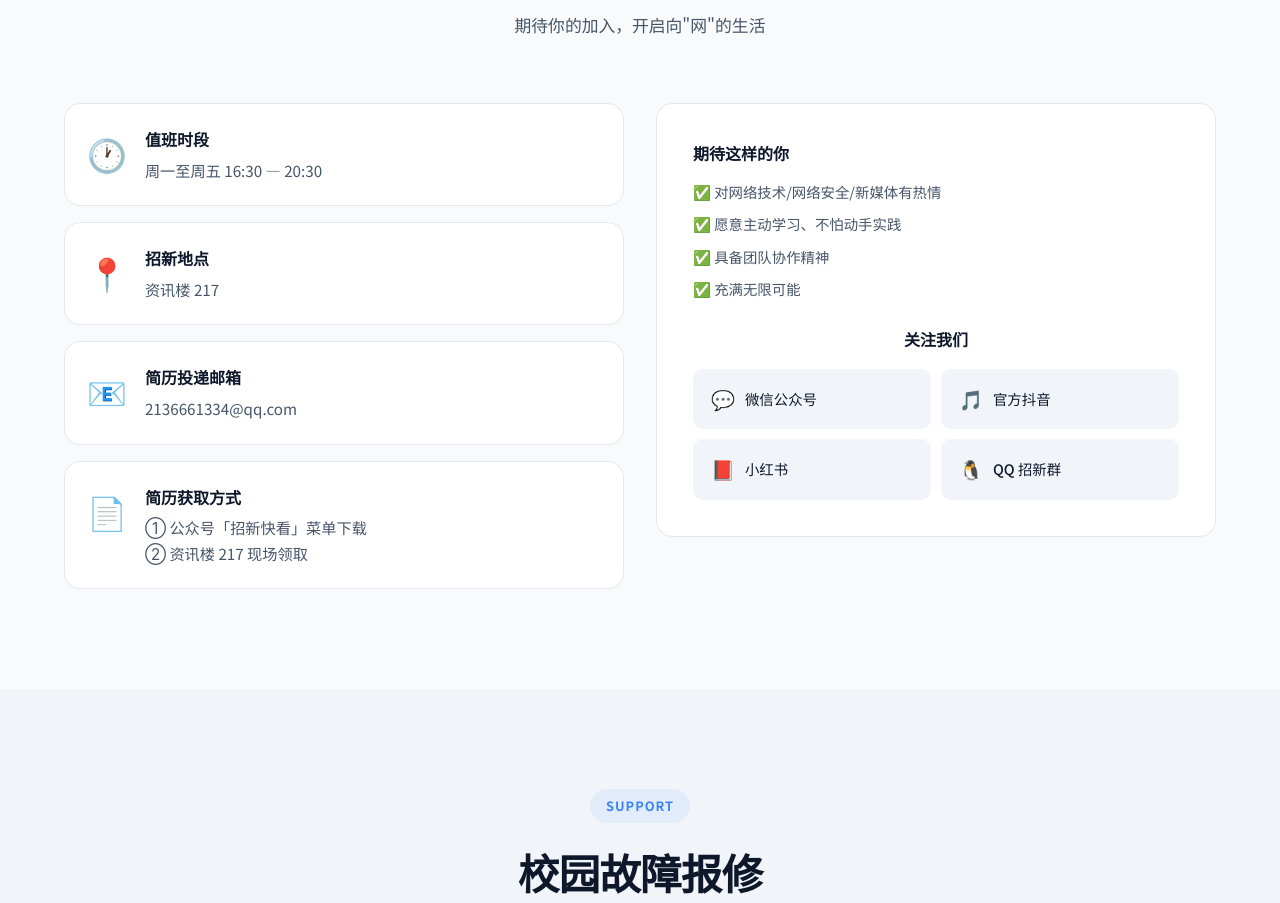
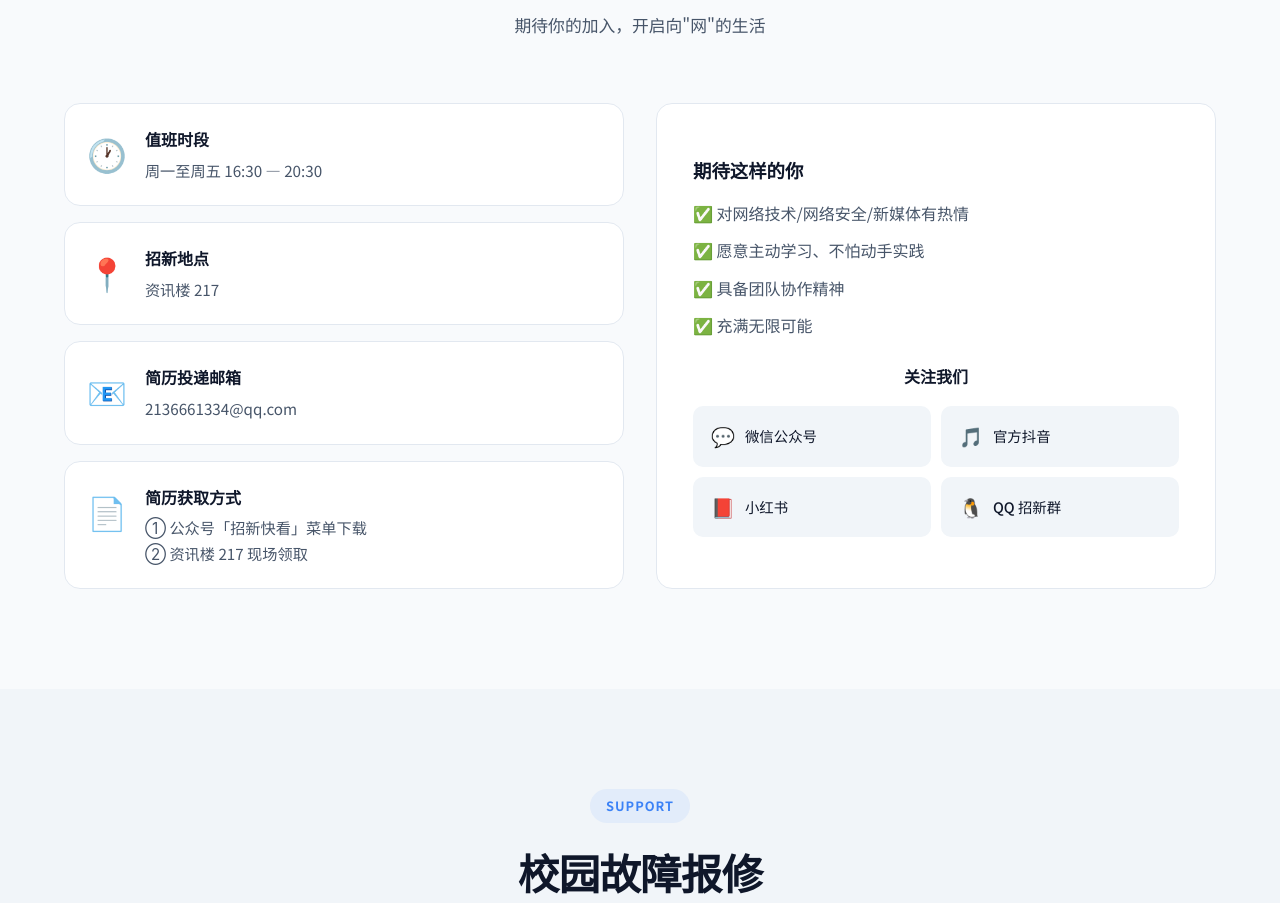
Before and after one commit to JOSNIPER/SD-Network-Tech-Studio, a plain HTML site: page index.html in a window 1280 px wide. Shown: the part 5045-5948 px from the top of the page. Drawn offline with Linux system fonts and the light colour scheme.

Commit message:
fix: 期待这样的你字号加大，左右等高优化

```diff
--- a/style.css
+++ b/style.css
@@ -609,6 +609,7 @@ button { border: none; background: none; cursor: pointer; font-family: inherit;
 .cta-card {
     background: var(--bg-card); border: 1px solid var(--border);
     border-radius: var(--radius); padding: 36px; text-align: center;
+    display: flex; flex-direction: column; justify-content: center; height: 100%;
     position: sticky; top: 100px;
 }
 .qr-box {
@@ -670,9 +671,9 @@ button { border: none; background: none; cursor: pointer; font-family: inherit;
     font-size: 0.78rem; font-weight: 700;
 }
 .cta-expect { margin-bottom: 24px; text-align: left; }
-.cta-expect h4 { font-weight: 700; margin-bottom: 12px; }
-.expect-list { display: flex; flex-direction: column; gap: 8px; }
-.expect-list li { font-size: 0.9rem; color: var(--text-secondary); }
+.cta-expect h4 { font-weight: 700; margin-bottom: 14px; font-size: 1.15rem; }
+.expect-list { display: flex; flex-direction: column; gap: 12px; }
+.expect-list li { font-size: 1rem; color: var(--text-secondary); line-height: 1.6; }
 
 /* ========== Repair Scope ========== */
 .repair-scope {
```
